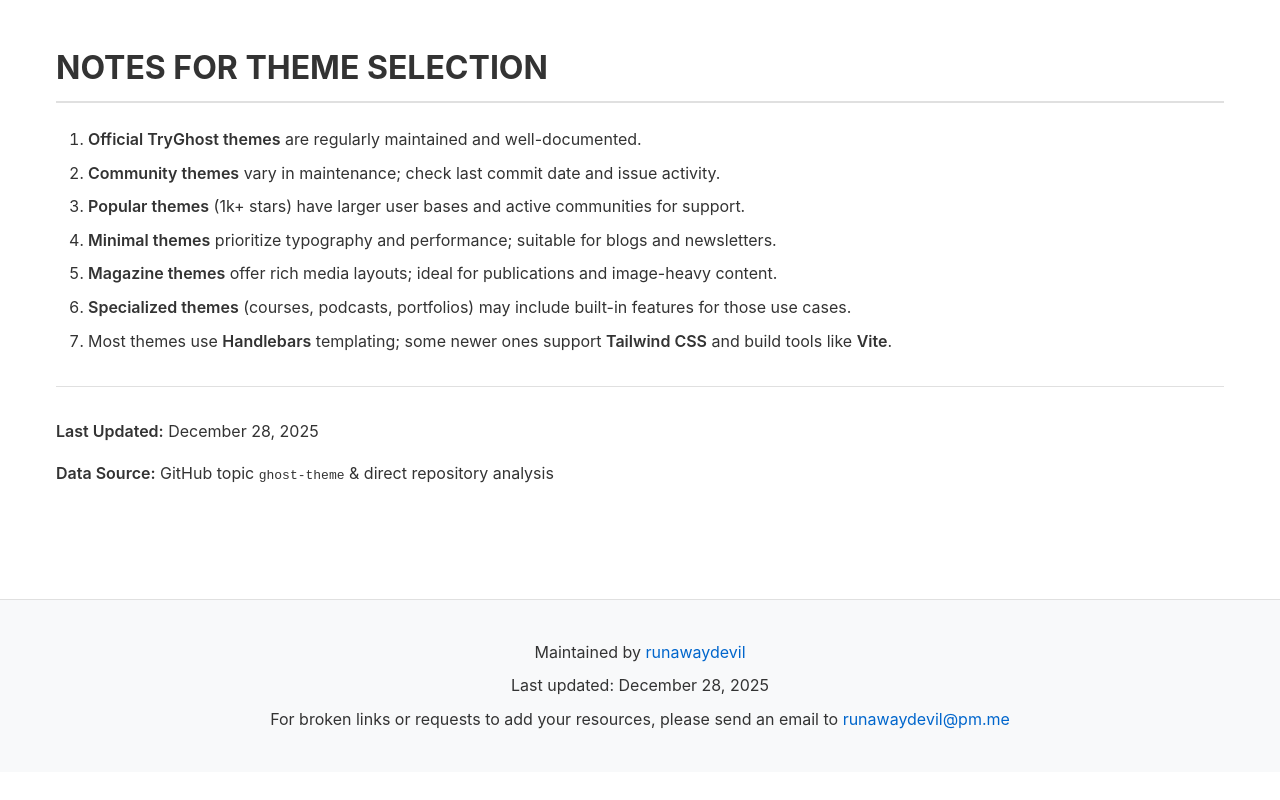
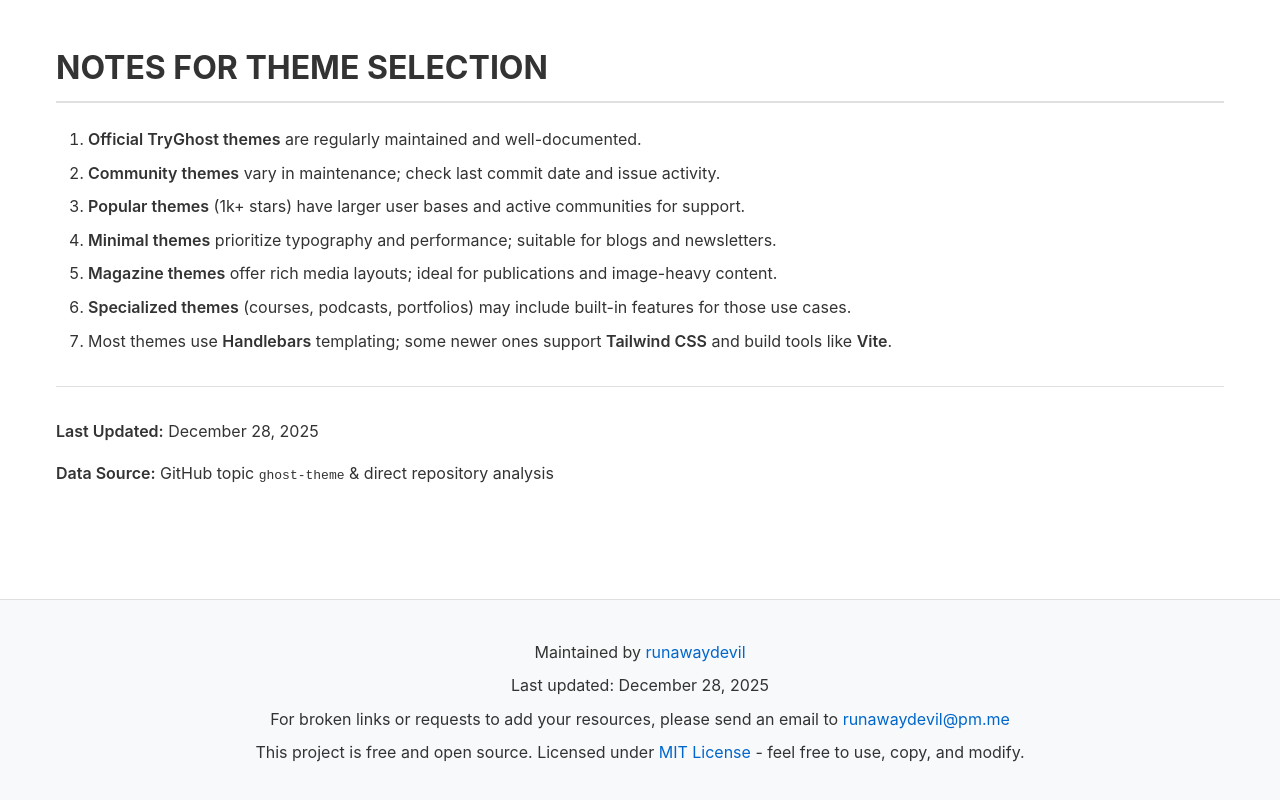
Before and after one commit to runawaydevil/Ghostbuster, a plain HTML site: page index.html in a window 1280 px wide. Shown: the part 7788-8588 px from the top of the page. Before the commit the page ends 8560 px from the top, so only its background shows below. Drawn offline with Linux system fonts and the light colour scheme.

Commit message:
Added license

```diff
--- a/index.html
+++ b/index.html
@@ -892,6 +892,7 @@
             <p>Maintained by <a href="https://github.com/runawaydevil" target="_blank" rel="noopener noreferrer">runawaydevil</a></p>
             <p>Last updated: December 28, 2025</p>
             <p>For broken links or requests to add your resources, please send an email to <a href="mailto:runawaydevil@pm.me">runawaydevil@pm.me</a></p>
+            <p>This project is free and open source. Licensed under <a href="LICENSE" target="_blank" rel="noopener noreferrer">MIT License</a> - feel free to use, copy, and modify.</p>
         </div>
     </footer>
 </body>
```
Also changed, not shown: README.md, 1 other file.
